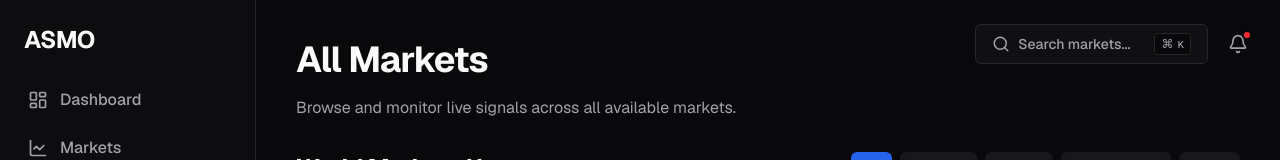
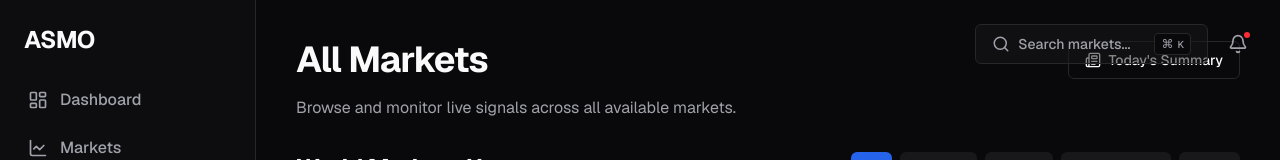
Before and after one commit to VelovsHQ/ASMO, a Next.js app in the folder frontend/: page /markets in a window 1280 px wide. Shown: the top 160 px of the page. Built offline with nearby package versions, Linux system fonts and the light colour scheme.

Commit message:
Add Today's Summary button to markets page

```diff
--- a/frontend/src/app/markets/page.tsx
+++ b/frontend/src/app/markets/page.tsx
@@ -5,6 +5,7 @@ import MarketPulseScore from "@/components/MarketPulseScore";
 import Heatmap from "@/components/Heatmap";
 import Link from "next/link";
 import { useMemo } from "react";
+import { Newspaper } from "lucide-react";
 
 const ALL_MARKETS = [
   "Gold", "Oil", "Bitcoin", "NASDAQ", "AI Stocks",
@@ -19,9 +20,15 @@ export default function MarketsPage() {
   return (
     <div className="p-6 md:p-10 flex flex-col gap-8 max-w-7xl mx-auto w-full pb-32">
       <section className="flex flex-col gap-4">
-        <h1 className="text-3xl md:text-4xl font-bold tracking-tight text-foreground">
-          All Markets
-        </h1>
+        <div className="flex flex-col sm:flex-row sm:items-center justify-between gap-4">
+          <h1 className="text-3xl md:text-4xl font-bold tracking-tight text-foreground">
+            All Markets
+          </h1>
+          <Link href="/digest" className="inline-flex items-center justify-center gap-2 px-4 py-2 text-sm font-medium border border-border rounded-md hover:bg-muted/50 transition-colors w-full sm:w-auto whitespace-nowrap">
+            <Newspaper className="w-4 h-4" />
+            Today's Summary
+          </Link>
+        </div>
         <p className="text-muted-foreground">
           Browse and monitor live signals across all available markets.
         </p>
```
